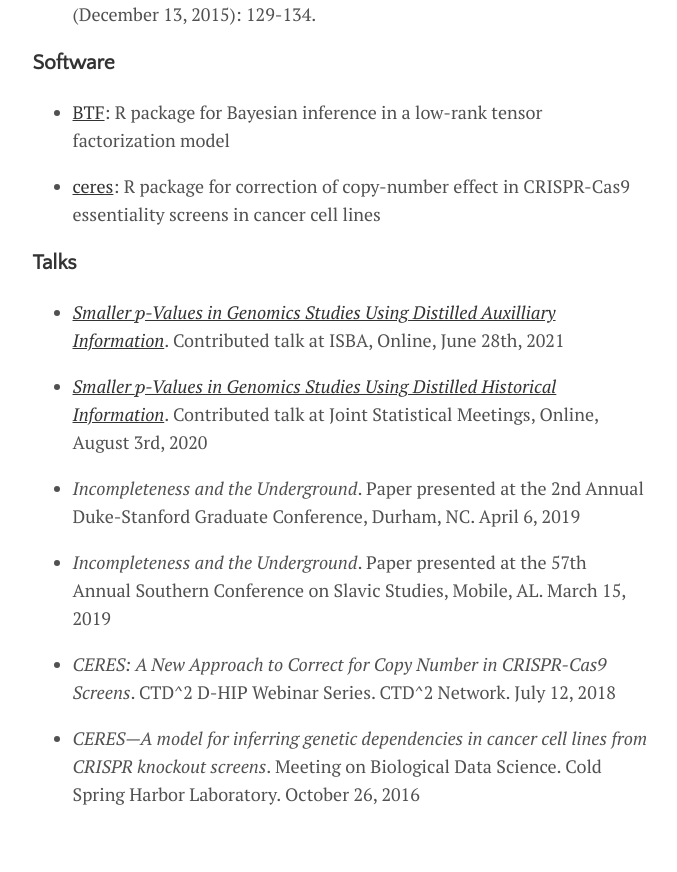
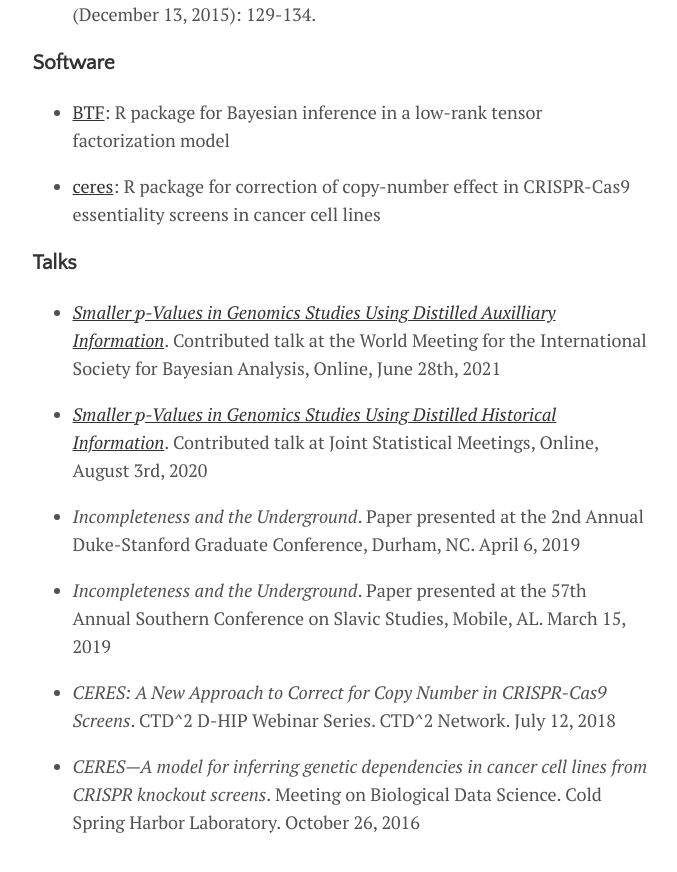
Before and after one commit to j-g-b/j-g-b.github.io, a Jekyll site: the page built from menu/research.md, in a window 1280 px wide and 900 px high, scrolled down 1908 px. Shown: the top 872 px of the window, without its empty margins (300-977 px from the left). Built offline with Jekyll 4.4.1, drawn with Linux system fonts in a browser that asks for light colours; formulas are drawn with MathJax 3.

Commit message:
adding ISBA talk

```diff
--- a/menu/research.md
+++ b/menu/research.md
@@ -34,7 +34,7 @@ title: Research
 
 ### Talks
 
-- [*Smaller \\(p\\)-Values in Genomics Studies Using Distilled Auxilliary Information*](/assets/misc/smaller_p_values_in_genomics_studies_pres.pdf). Contributed talk at ISBA, Online, June 28th, 2021
+- [*Smaller \\(p\\)-Values in Genomics Studies Using Distilled Auxilliary Information*](/assets/misc/smaller_p_values_in_genomics_studies_pres.pdf). Contributed talk at the World Meeting for the International Society for Bayesian Analysis, Online, June 28th, 2021
 
 - [*Smaller \\(p\\)-Values in Genomics Studies Using Distilled Historical Information*](/assets/misc/smaller_p_values_in_genomics_studies_pres.pdf). Contributed talk at Joint Statistical Meetings, Online, August 3rd, 2020
 
```
